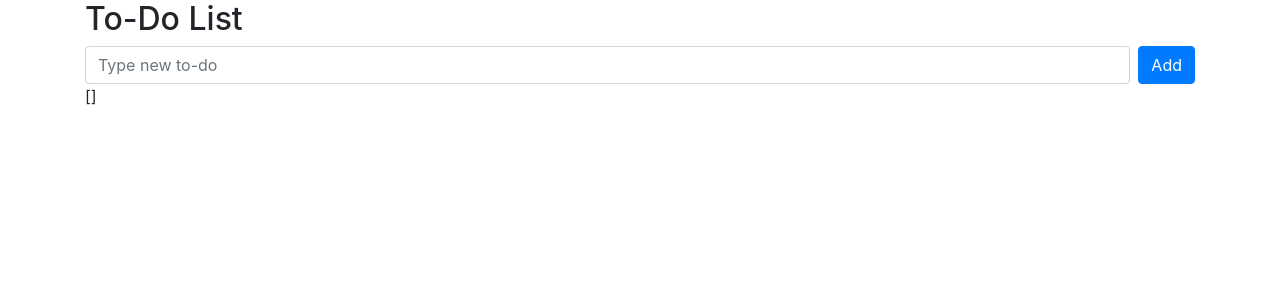
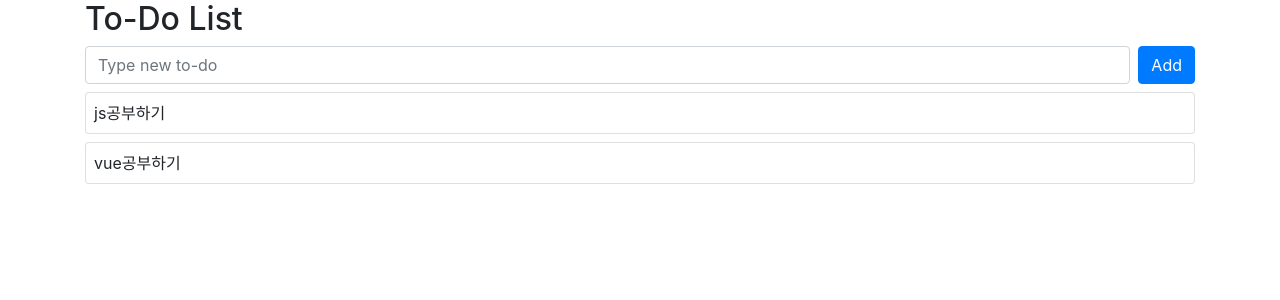
Before and after one commit to haejin-park/basic, a Vue app: page / in a window 1280 px wide. Shown: the top 300 px of the page. Built offline with nearby package versions, Linux system fonts and the light colour scheme.

Commit message:
card design

```diff
--- a/src/App.vue
+++ b/src/App.vue
@@ -21,7 +21,16 @@
         </button>
       </div>
     </form>
-    {{ todos }}
+    <div class="card mt-2">
+      <div class="card-body p-2">
+        {{ todos[0].subject }}
+      </div>
+    </div>
+    <div class="card mt-2">
+      <div class="card-body p-2">
+        {{ todos[1].subject }}
+      </div>
+    </div>
   </div>
 
 </template>
@@ -31,13 +40,13 @@ import {ref} from 'vue';
 export default {
   setup() {
     const todo = ref('');
-    const todos = ref([]);
+    const todos = ref([
+      {id:1,subject: 'js공부하기'},
+      {id:2,subject: 'vue공부하기'}
+    ]);
 
     const onSubmit = () => {
-      todos.value.push({
-        id:Date.now(),
-        subject: todo.value
-      });
+      todos.value.push(todo);
 
     }
     return {
```
